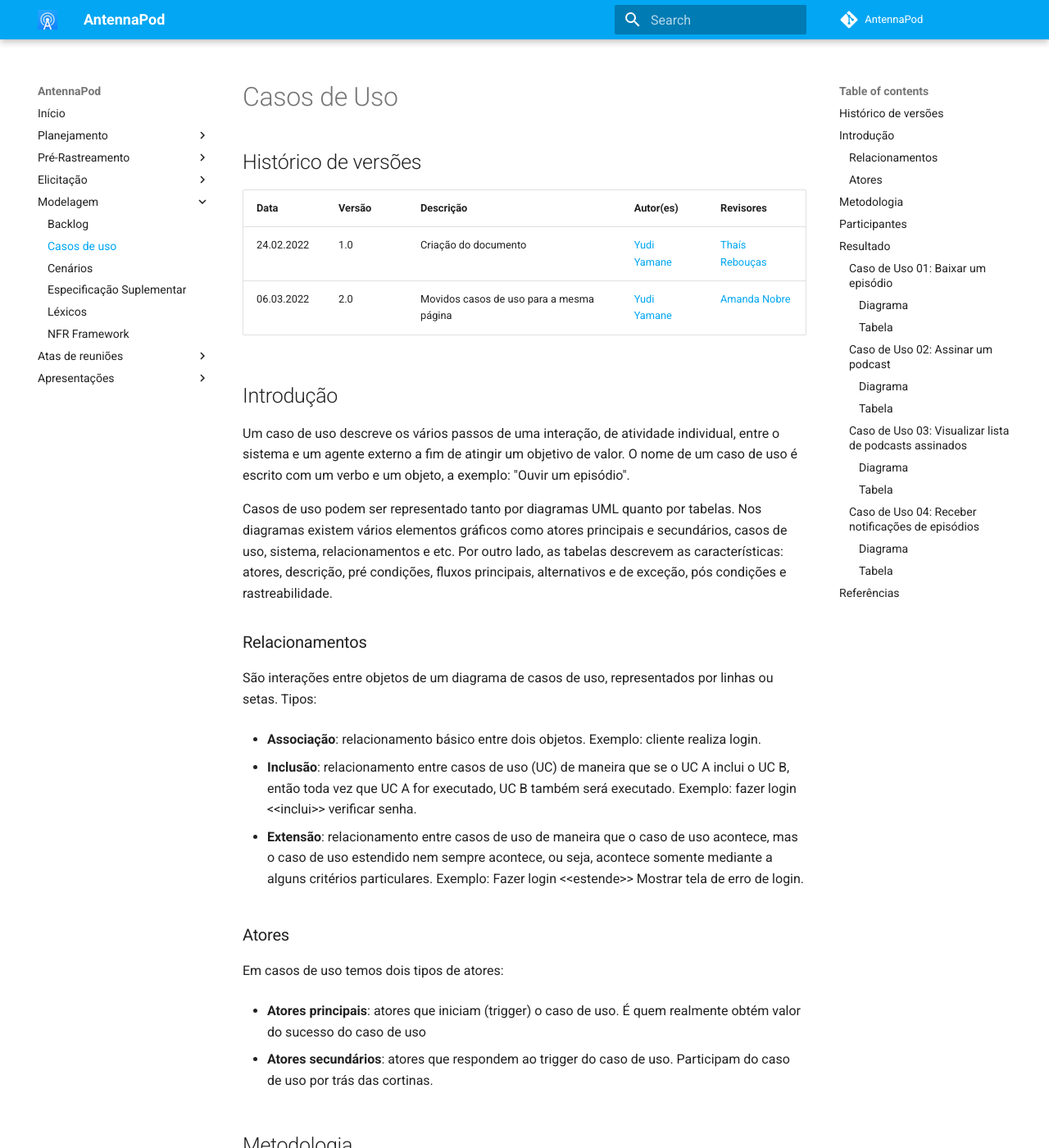
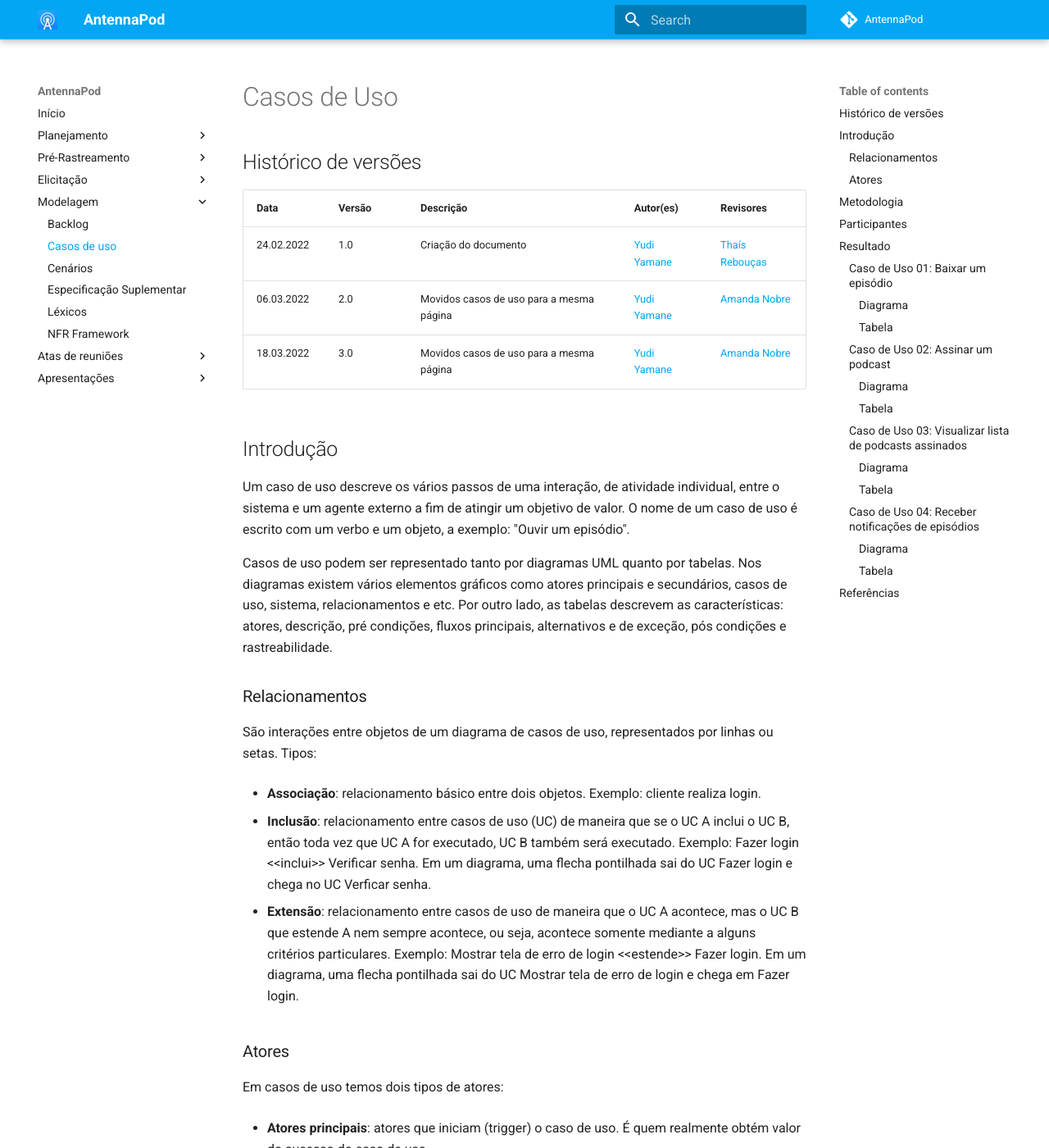
Before and after one commit to Requisitos-de-Software/2021.2-AntennaPod, an MkDocs documentation site: the page built from docs/modelagem/casosDeUso.md, in a window 1280 px wide and 1400 px high. Shown: the whole window at 82% size. Built offline with MkDocs 1.6.1 and Material for MkDocs 9.7.7, drawn with Linux system fonts in a browser that asks for light colours; comment, search, counter and statistics services are not loaded; some of the changed text lies outside the part shown.

Commit message:
:repeat:(#60): Corrigido diagramas de caso uso e explicaçao introdutoria

```diff
--- a/docs/modelagem/casosDeUso/casosDeUso.md
+++ b/docs/modelagem/casosDeUso.md
@@ -5,6 +5,7 @@
 | ---------- | ------ | ---------------------------------------- | ------------------------------------------- | --------------------------------------------- |
 | 24.02.2022 | 1.0    | Criação do documento                     | [Yudi Yamane](https://github.com/yudi-azvd) | [Thaís Rebouças](https://github.com/Thais-ra) |
 | 06.03.2022 | 2.0    | Movidos casos de uso para a mesma página | [Yudi Yamane](https://github.com/yudi-azvd) | [Amanda Nobre](https://github.com/AmandaNbr)  |
+| 18.03.2022 | 3.0    | Movidos casos de uso para a mesma página | [Yudi Yamane](https://github.com/yudi-azvd) | [Amanda Nobre](https://github.com/AmandaNbr)  |
 
 ## Introdução
 
@@ -29,19 +30,21 @@
 
 - **Inclusão**: relacionamento entre casos de uso (UC) de maneira que se o UC A inclui
 o UC B, então toda vez que UC A for executado, UC B também será executado. Exemplo:
-fazer login <<inclui\>\> verificar senha.
+Fazer login <<inclui\>\> Verificar senha. Em um diagrama, uma flecha pontilhada
+sai do UC Fazer login e chega no UC Verficar senha.
 
-- **Extensão**: relacionamento entre casos de uso de maneira que o caso de uso acontece,
-mas o caso de uso estendido nem sempre acontece, ou seja, acontece somente mediante
-a alguns critérios particulares. Exemplo: Fazer login <<estende\>\> Mostrar tela
-de erro de login.
+- **Extensão**: relacionamento entre casos de uso de maneira que o UC A acontece,
+mas o UC B que estende A nem sempre acontece, ou seja, acontece somente mediante
+a alguns critérios particulares. Exemplo: Mostrar tela de erro de login <<estende\>\>
+Fazer login. Em um diagrama, uma flecha pontilhada sai do UC Mostrar tela de erro
+de login e chega em Fazer login.
 
 ### Atores
 
 Em casos de uso temos dois tipos de atores:
 
 - **Atores principais**: atores que iniciam (trigger) o caso de uso. É quem realmente
-obtém valor do sucesso do caso de uso
+obtém valor do sucesso do caso de uso.
 
 - **Atores secundários**: atores que respondem ao trigger do caso de uso. Participam
 do caso de uso por trás das cortinas.
--- a/mkdocs.yml
+++ b/mkdocs.yml
@@ -34,7 +34,7 @@
     - Priorização: elicitacao/100reais.md
   - Modelagem:
     - Backlog: modelagem/backlog.md
-    - Casos de uso: modelagem/casosDeUso/casosDeUso.md
+    - Casos de uso: modelagem/casosDeUso.md
     - Cenários: modelagem/cenarios.md
     - Especificação Suplementar: modelagem/especificacaoSuplementar.md
     - Léxicos: modelagem/lexicos.md
```
Also changed, not shown: docs/img/modelagem/uc01.png, docs/img/modelagem/uc02.png, docs/img/modelagem/uc03.png, docs/img/modelagem/uc04.png, docs/modelagem/casosDeUso/uc03.md (added), docs/modelagem/casosDeUso/uc04.md (deleted).
